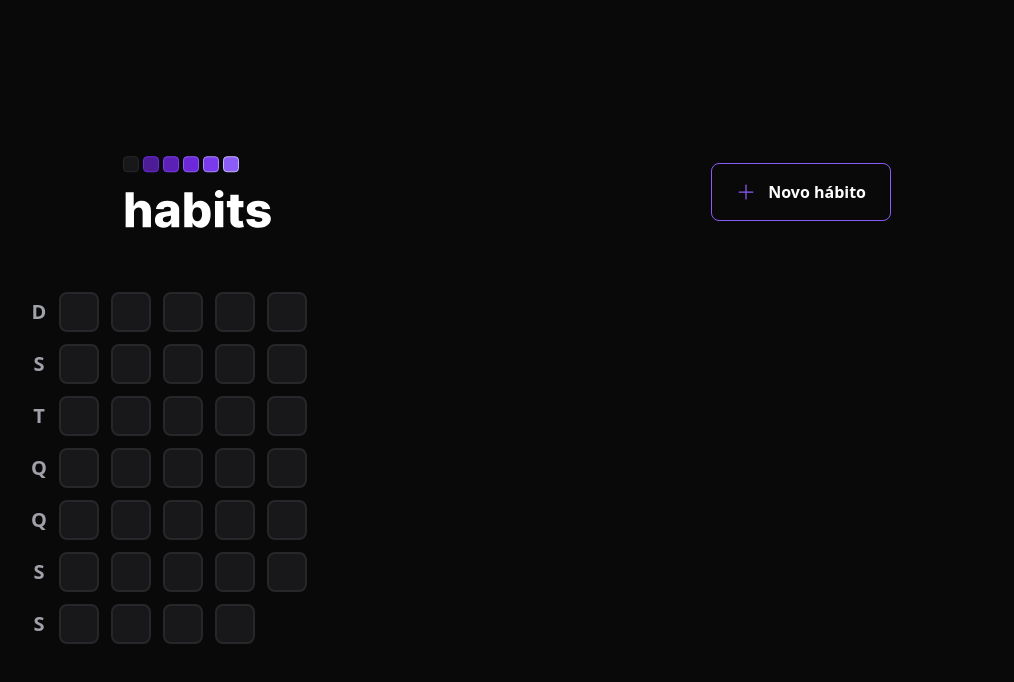
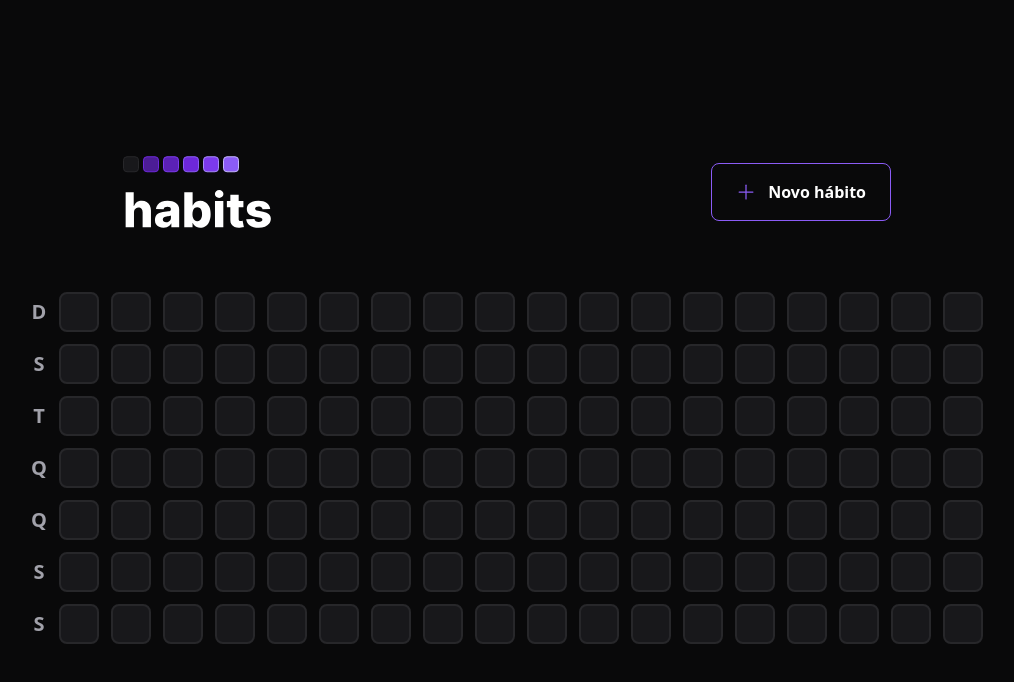
Before and after one commit to tiagoaraujo00/habit-harbor, a React (Vite) app in the folder web/: page / in a window 1280 px wide. Shown: the top 682 px of the page, without its empty margins (133-1147 px from the left). Built offline with nearby package versions, Linux system fonts and the light colour scheme.

Commit message:
style: fill habits

```diff
--- a/web/src/components/SummaryTable.tsx
+++ b/web/src/components/SummaryTable.tsx
@@ -4,7 +4,9 @@ import HabitDay from "./HabitDay";
 const weekDays = ["D", "S", "T", "Q", "Q", "S", "S"];
 
 const summaryDates = generateDatesFromYearBeginning();
-console.log(summaryDates);
+
+const minimunSummaryDatesSize = 18 *7
+const amountOfDaysToFill = minimunSummaryDatesSize - summaryDates.length
 
 const SummaryTable = () => {
   return (
@@ -25,6 +27,11 @@ const SummaryTable = () => {
         {summaryDates.map((date) => (
           <HabitDay key={date.toString()} />
         ))}
+        {amountOfDaysToFill > 0 && Array.from({ length: amountOfDaysToFill }).map(() => {
+          return (
+            <div className="w-10 h-10 border-2 rounded-lg bg-zinc-900 border-zinc-800"></div>
+          )
+        })}
       </div>
     </div>
   );
--- a/web/src/utils/generate-dates-from-year-beginning.ts
+++ b/web/src/utils/generate-dates-from-year-beginning.ts
@@ -2,6 +2,7 @@ import dayjs from "dayjs";
 
 export function generateDatesFromYearBeginning() {
   const firstDayOfTheYear = dayjs().startOf('year');
+
   const today = new Date();
 
   const dates = [];
```
